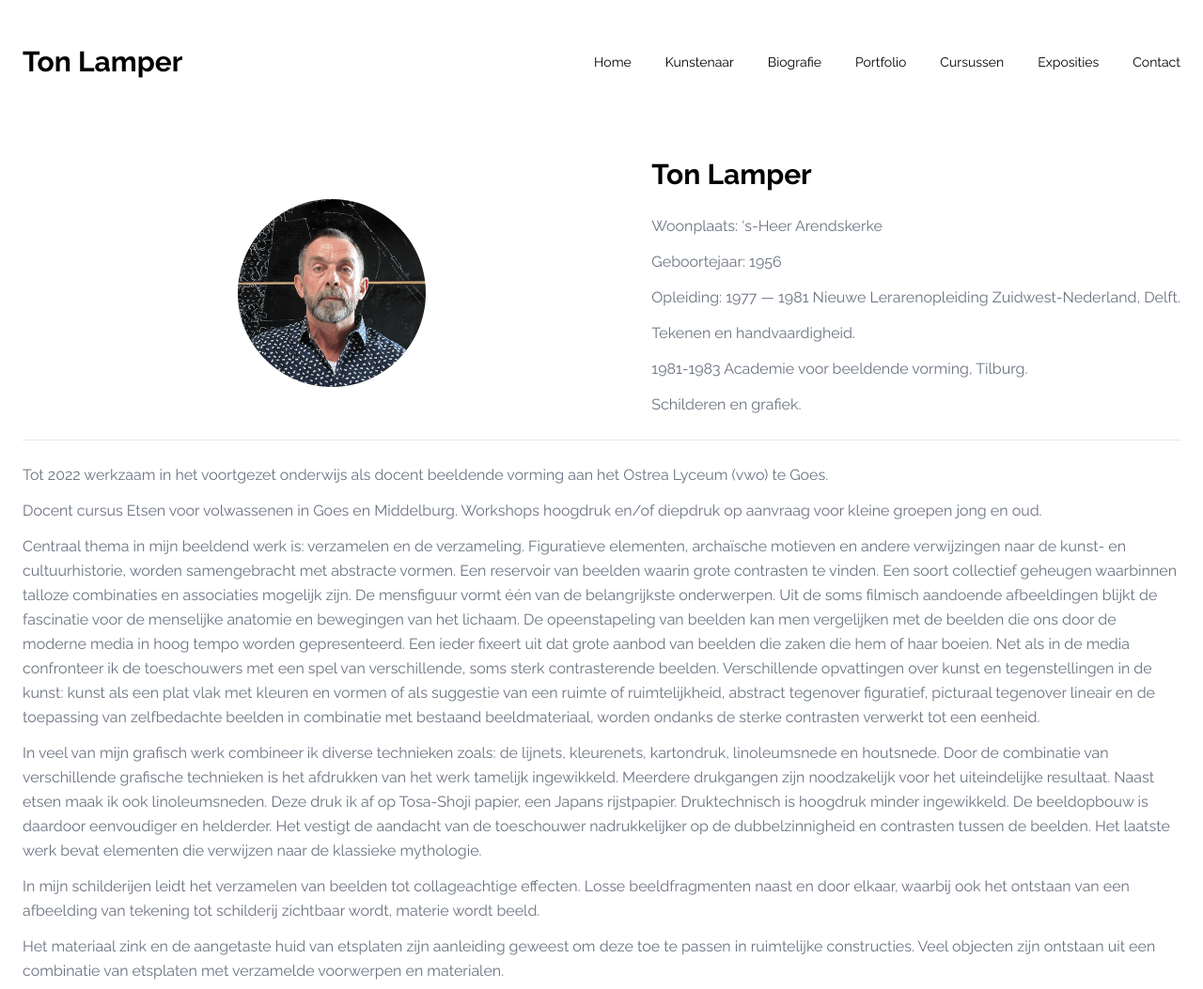
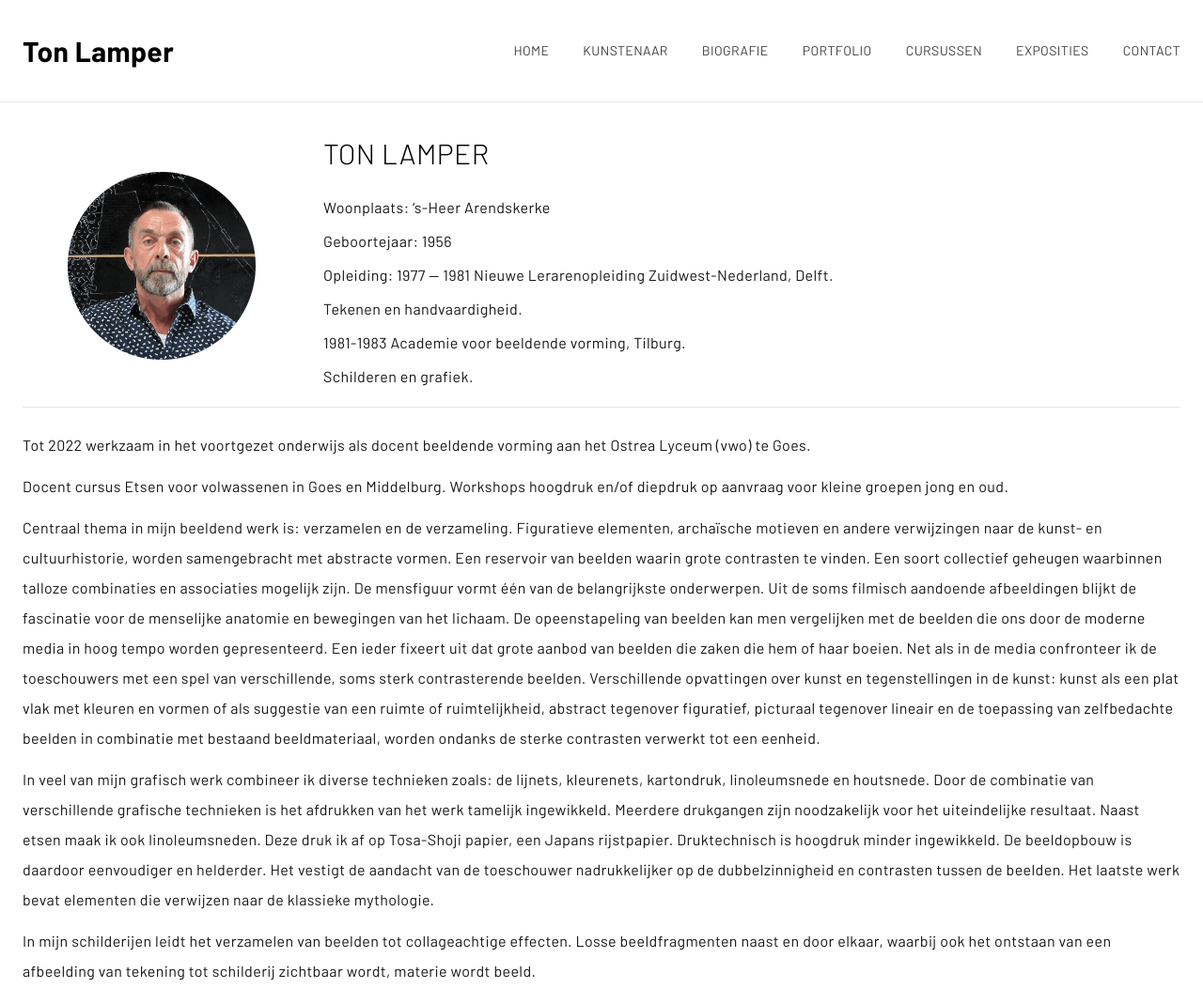
Before and after one commit to savonije/tonlamper.nl, an Astro site: page /de-kunstenaar in a window 1280 px wide. Shown: the top 1053 px of the page at 94% size. Built offline with nearby package versions, Linux system fonts and the light colour scheme; Astro itself is replaced by a stand-in of ours.

Commit message:
styling: new font

```diff
--- a/src/components/Header.astro
+++ b/src/components/Header.astro
@@ -2,7 +2,7 @@
 import Menu from './Menu.vue'
 ---
 
-<header class="container py-12 lg:mb-9">
+<header class="container mb-9 border-b py-9">
 	<div class="flex items-center justify-between gap-6">
 		<a href="/" class="shrink-0 text-3xl font-bold text-black no-underline">Ton Lamper</a>
 
--- a/src/components/Menu.vue
+++ b/src/components/Menu.vue
@@ -63,7 +63,7 @@ onUnmounted(() => document.removeEventListener('keydown', closeOnEscape))
 
 <style>
 .main-menu {
-	@apply fixed right-0 top-0 z-50 flex h-full w-[90%] translate-x-full flex-col items-center gap-3 bg-white p-20 text-black shadow-lg transition-transform lg:relative lg:w-full lg:translate-x-0 lg:flex-row lg:justify-end lg:gap-9 lg:p-0 lg:shadow-none;
+	@apply fixed right-0 top-0 z-50 flex h-full w-[90%] translate-x-full flex-col items-center gap-3 bg-white p-20 text-neutral-700 shadow-lg transition-transform lg:relative lg:w-full lg:translate-x-0 lg:flex-row lg:justify-end lg:gap-9 lg:p-0 lg:shadow-none;
 
 	&.open {
 		@apply translate-x-0;
--- a/src/layouts/Layout.astro
+++ b/src/layouts/Layout.astro
@@ -22,7 +22,7 @@ const { title } = Astro.props
 		<link rel="preconnect" href="https://fonts.googleapis.com" />
 		<link rel="preconnect" href="https://fonts.gstatic.com" crossorigin />
 		<link
-			href="https://fonts.googleapis.com/css2?family=Raleway:ital,wght@0,100..900;1,100..900&display=swap"
+			href="https://fonts.googleapis.com/css2?family=Barlow:ital,wght@0,100;0,200;0,300;0,400;0,500;0,600;0,700;0,800;0,900;1,100;1,200;1,300;1,400;1,500;1,600;1,700;1,800;1,900&display=swap"
 			rel="stylesheet"
 		/>
 		<link rel="sitemap" href="/sitemap-index.xml" />
--- a/src/pages/de-kunstenaar.astro
+++ b/src/pages/de-kunstenaar.astro
@@ -3,24 +3,22 @@ import Layout from '@layouts/Layout.astro'
 ---
 
 <Layout title="Ton Lamper - De Kunstenaar">
-	<div class="mb-6 flex flex-col justify-between gap-12 border-b pb-3 sm:flex-row sm:gap-3">
-		<div class="flex flex-grow items-center justify-center">
-			<div>
+	<div class="mb-6 flex flex-col justify-between gap-12 border-b pb-3 sm:flex-row sm:gap-6">
+		<div class="flex flex-grow-0 items-center justify-center">
+			<div class="px-12">
 				<img src="/images/profiel.png" alt="Ton Lamper profielfoto" />
 			</div>
 		</div>
-		<div>
+		<div class="flex-grow">
 			<h2 class="mb-6 text-3xl font-bold text-black">Ton Lamper</h2>
-			<p>Woonplaats: ‘s-Heer Arendskerke</p>
-			<p>Geboortejaar: 1956</p>
-
-			<p>Opleiding: 1977 — 1981 Nieuwe Lerarenopleiding Zuidwest-Nederland, Delft.</p>
-
-			<p>Tekenen en handvaardigheid.</p>
-
-			<p>1981-1983 Academie voor beeldende vorming, Tilburg.</p>
-
-			<p>Schilderen en grafiek.</p>
+			<div class="mb-1">Woonplaats: ‘s-Heer Arendskerke</div>
+			<div class="mb-1">Geboortejaar: 1956</div>
+			<div class="mb-1">
+				Opleiding: 1977 — 1981 Nieuwe Lerarenopleiding Zuidwest-Nederland, Delft.
+			</div>
+			<div class="mb-1">Tekenen en handvaardigheid.</div>
+			<div class="mb-1">1981-1983 Academie voor beeldende vorming, Tilburg.</div>
+			<div class="mb-1">Schilderen en grafiek.</div>
 		</div>
 	</div>
 
--- a/src/pages/exposities.astro
+++ b/src/pages/exposities.astro
@@ -14,15 +14,15 @@ import Layout from '@layouts/Layout.astro'
 			</div>
 
 			<div class="flex-grow p-3 lg:w-1/3">
-				<h2>Expositie Uit het donker</h2>
+				<h2 class="font-bold">Expositie Uit het donker</h2>
 
 				<div class="mb-3">
-					<p class="font-bold">Locatie</p>
+					<p class="font-medium">Locatie</p>
 					<p>Vestiging Goes Kolveniershof 106 4461 DB Goes</p>
 				</div>
 
 				<div class="mb-3">
-					<p class="font-bold">Datum</p>
+					<p class="font-medium">Datum</p>
 					<p>Dinsdag 1 oktober 2024 - donderdag 28 november</p>
 				</div>
 
--- a/style/base.css
+++ b/style/base.css
@@ -4,12 +4,13 @@
 	--accent-dark: 49, 10, 101;
 }
 html {
-	font-family: 'Raleway', sans-serif;
+	font-family: 'Barlow', sans-serif;
 	@apply h-full;
 }
 
 body {
-	@apply h-full overflow-x-hidden leading-relaxed text-gray-500;
+	@apply h-full overflow-x-hidden leading-loose tracking-wide text-neutral-900;
+	-webkit-font-smoothing: antialiased;
 }
 
 .container {
@@ -25,7 +26,7 @@ h2,
 h3,
 h4,
 h5 {
-	@apply mb-[1em];
+	@apply mb-[1em] !font-light uppercase;
 }
 
 h1 {
@@ -48,8 +49,13 @@ h5 {
 	@apply font-bold text-black;
 }
 
+strong,
+b {
+	@apply font-medium;
+}
+
 .btn {
-	@apply inline-flex items-center justify-center rounded border px-5 py-3 font-bold transition-colors;
+	@apply inline-flex items-center justify-center rounded border px-5 py-3 font-medium transition-colors;
 
 	&:hover {
 		@apply bg-slate-100;
@@ -57,7 +63,7 @@ h5 {
 }
 
 nav a {
-	@apply no-underline;
+	@apply uppercase no-underline;
 }
 
 a {
@@ -65,5 +71,5 @@ a {
 }
 
 .body-font {
-	font-family: 'Raleway', sans-serif;
+	font-family: 'Barlow', sans-serif;
 }
```
